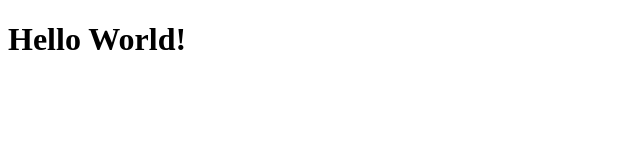
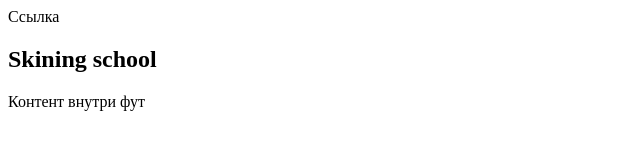
Before and after one commit to ollialisa/ski-school-listvina, a plain HTML site: page index.html in a window 1280 px wide. Shown: the whole page, without its empty margins (0-640 px from the left). Drawn offline with Linux system fonts and the light colour scheme.

Commit message:
Добавена основная разметка и больше ничего(

```diff
--- a/index.html
+++ b/index.html
@@ -4,10 +4,21 @@
     <meta charset="UTF-8">
     <meta http-equiv="X-UA-Compatible" content="IE=edge">
     <meta name="viewport" content="width=device-width, initial-scale=1.0">
-    <title>Проект для школы</title>
+    <title>Document</title>
 </head>
 <body>
-    <h1>Hello World!</h1>
+    <header>
+        <nav>Ссылка</nav>
+        <h2>Skining school</h2>
+        <h2></h2>
+    </header>
+    <main>
+        <section>
+        </section>
+    </main>
+    <footer>
+        Контент внутри фут
+    </footer>
+
 </body>
-
 </html>
```
